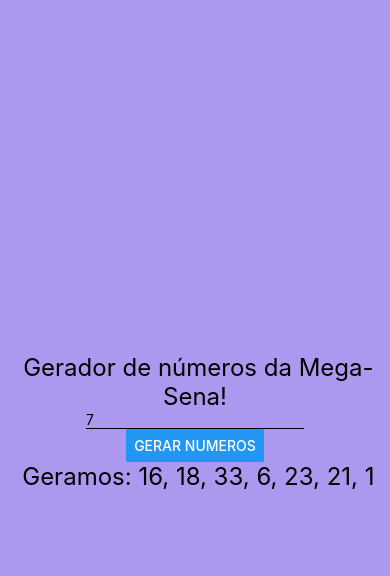
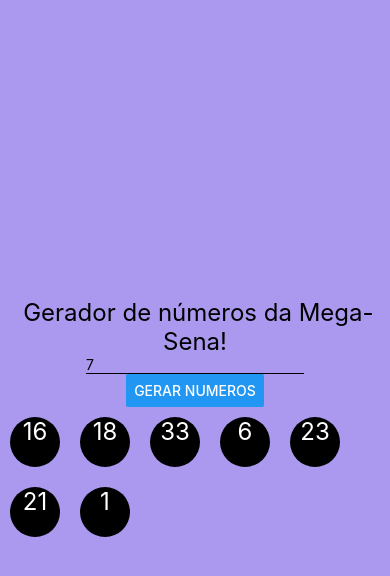
Before and after one commit to leandrocodes/react-native-cheatsheet, a React Native app: screen / in a window 390 px wide. Both pictures are taken after a click on the button "GERAR NUMEROS". Shown: the top 576 px of the page. Built offline with nearby package versions, Linux system fonts and the light colour scheme.

Commit message:
numbers component

```diff
--- a/src/components/mega/Mega.js
+++ b/src/components/mega/Mega.js
@@ -1,7 +1,8 @@
 import React from 'react'
-import { Button, Text, TextInput } from 'react-native'
+import { View, Button, Text, TextInput } from 'react-native'
 import style from '../style'
 
+import Number from './Number'
 export default class Mega extends React.Component {
   state = {
     qty: this.props.qty,
@@ -9,7 +10,7 @@
   }
 
   changeQty = (qty) => {
-    this.setState({ qty: Number(qty) })
+    this.setState({ qty: +qty })
   }
 
 
@@ -29,6 +30,16 @@
     }
 
     this.setState({ numbers })
+  }
+
+  showNumbers = () => {
+    const nums = this.state.numbers
+
+    return nums.map(num => {
+      return (
+        <Number key={num} num={num} />
+      )
+    })
   }
   // generateNumbers = () => {
   //   const numbers = Array(this.state.qty)
@@ -62,10 +73,9 @@
           onChangeText={this.changeQty}
         />
         <Button title='Gerar numeros' onPress={this.generateNumbers}></Button>
-        <Text style={style.text}>
-          {' '}
-          Geramos: {this.state.numbers.join(', ')}
-        </Text>
+        <View style={{ flexDirection: 'row', flexWrap: 'wrap' }}>
+          {this.showNumbers()}
+        </View>
       </>
     )
   }
--- /dev/null
+++ b/src/components/mega/Number.js
@@ -0,0 +1,26 @@
+import React from 'react'
+import { View, Text, StyleSheet } from 'react-native'
+import Style from '../style'
+
+export default ({ num }) => {
+  return (
+    <View style={style.Container}>
+      <Text style={[Style.text, style.Num]}>
+        {num}
+      </Text>
+    </View>
+   )
+}
+
+const style = StyleSheet.create({
+  Container: {
+    height: 50,
+    width: 50,
+    backgroundColor: '#000',
+    margin: 10,
+    borderRadius: 25
+  },
+  Num: {
+    color: '#fff'
+  }
+})
```
